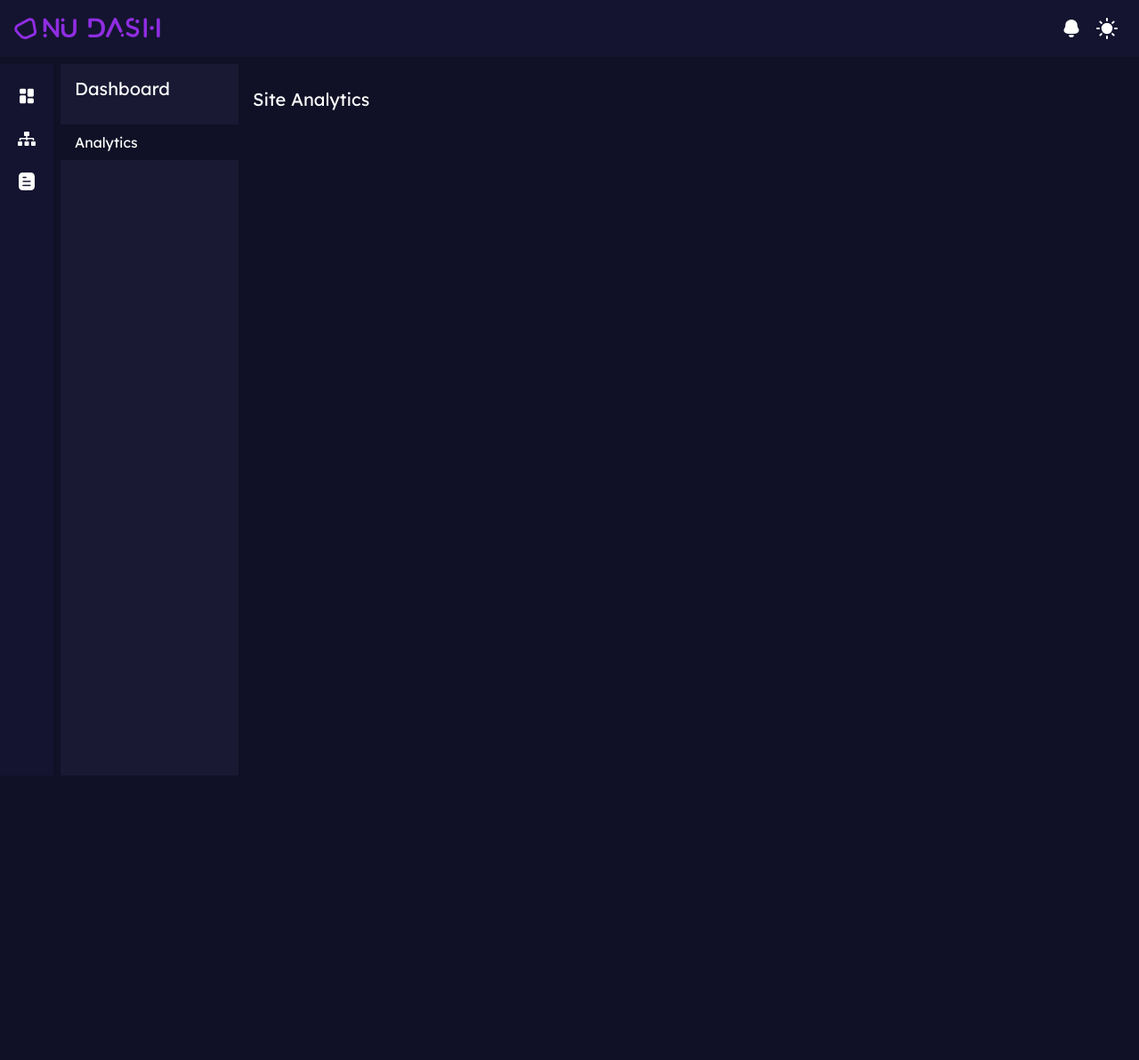
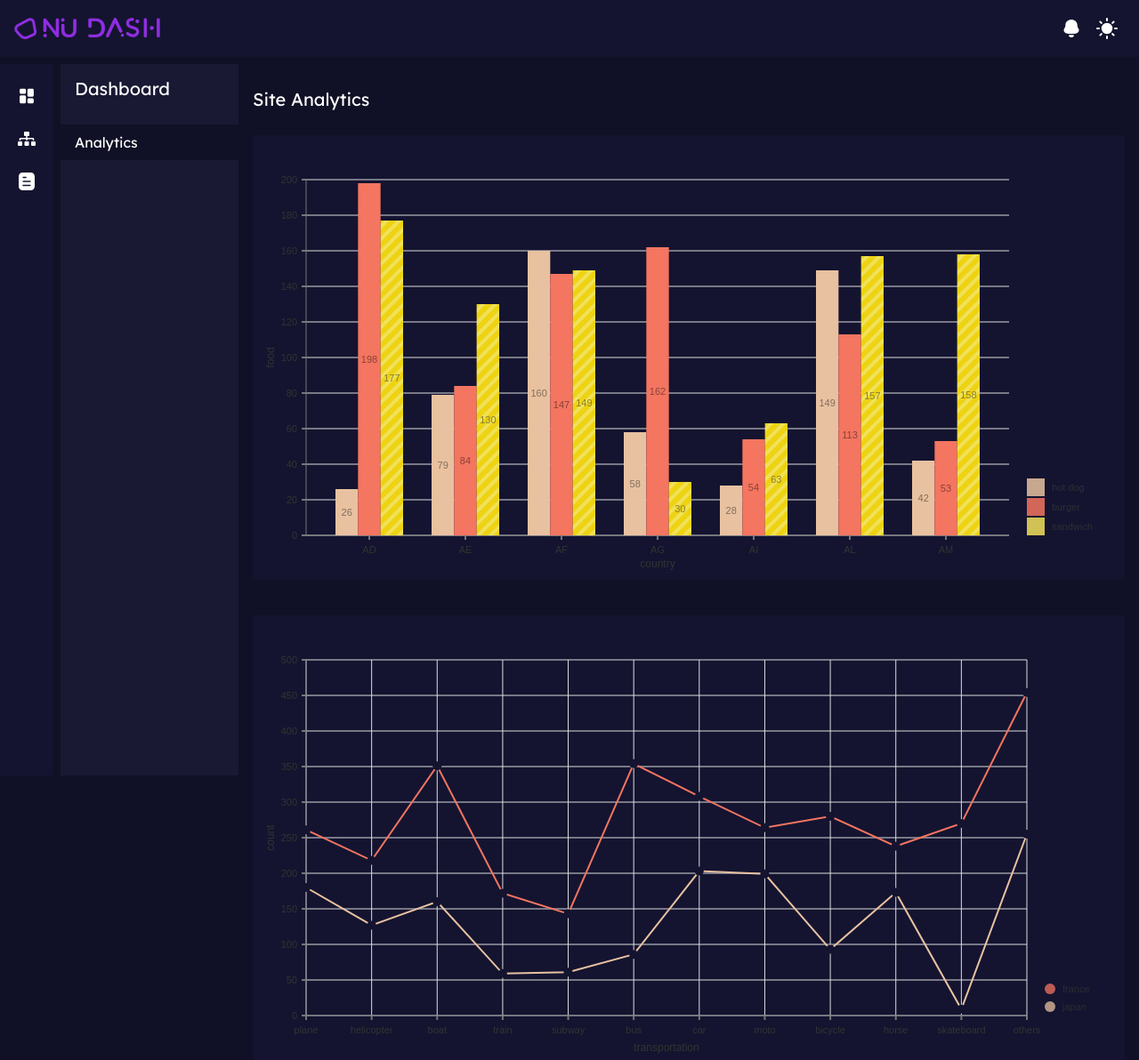
Before and after one commit to mbmohib/nudash, a React (Create React App) app: page /dashboard/analytics in a window 1280 px wide. Shown: the whole page at 89% size. Before the commit the page ends 800 px from the top, so only its background shows below. Built offline with nearby package versions, Linux system fonts and the light colour scheme; no server answers; a web font is replaced by a local one; what @jackfranklin/test-data-bot would draw is missing.

Commit message:
add chart

```diff
--- a/package.json
+++ b/package.json
@@ -19,6 +19,9 @@
     "@fontsource/lexend": "^4.5.1",
     "@hookform/resolvers": "^2.8.3",
     "@mswjs/data": "^0.8.2",
+    "@nivo/bar": "^0.74.0",
+    "@nivo/core": "^0.74.0",
+    "@nivo/line": "^0.74.0",
     "@reduxjs/toolkit": "^1.6.2",
     "@testing-library/jest-dom": "^5.11.4",
     "@testing-library/react": "^11.1.0",
--- /dev/null
+++ b/src/components/BarChart.tsx
@@ -0,0 +1,171 @@
+import { ResponsiveBar } from '@nivo/bar';
+
+import chartTheme from '../styles/chartTheme';
+
+const data = [
+  {
+    country: 'AD',
+    'hot dog': 26,
+    'hot dogColor': 'hsl(238, 70%, 50%)',
+    burger: 198,
+    burgerColor: 'hsl(234, 70%, 50%)',
+    sandwich: 177,
+    sandwichColor: 'hsl(229, 70%, 50%)',
+  },
+  {
+    country: 'AE',
+    'hot dog': 79,
+    'hot dogColor': 'hsl(57, 70%, 50%)',
+    burger: 84,
+    burgerColor: 'hsl(209, 70%, 50%)',
+    sandwich: 130,
+    sandwichColor: 'hsl(103, 70%, 50%)',
+  },
+  {
+    country: 'AF',
+    'hot dog': 160,
+    'hot dogColor': 'hsl(240, 70%, 50%)',
+    burger: 147,
+    burgerColor: 'hsl(196, 70%, 50%)',
+    sandwich: 149,
+    sandwichColor: 'hsl(84, 70%, 50%)',
+  },
+  {
+    country: 'AG',
+    'hot dog': 58,
+    'hot dogColor': 'hsl(78, 70%, 50%)',
+    burger: 162,
+    burgerColor: 'hsl(50, 70%, 50%)',
+    sandwich: 30,
+    sandwichColor: 'hsl(319, 70%, 50%)',
+  },
+  {
+    country: 'AI',
+    'hot dog': 28,
+    'hot dogColor': 'hsl(71, 70%, 50%)',
+    burger: 54,
+    burgerColor: 'hsl(69, 70%, 50%)',
+    sandwich: 63,
+    sandwichColor: 'hsl(343, 70%, 50%)',
+  },
+  {
+    country: 'AL',
+    'hot dog': 149,
+    'hot dogColor': 'hsl(263, 70%, 50%)',
+    burger: 113,
+    burgerColor: 'hsl(187, 70%, 50%)',
+    sandwich: 157,
+    sandwichColor: 'hsl(350, 70%, 50%)',
+  },
+  {
+    country: 'AM',
+    'hot dog': 42,
+    'hot dogColor': 'hsl(110, 70%, 50%)',
+    burger: 53,
+    burgerColor: 'hsl(149, 70%, 50%)',
+    sandwich: 158,
+    sandwichColor: 'hsl(208, 70%, 50%)',
+  },
+];
+
+export default function BarChart() {
+  return (
+    <ResponsiveBar
+      groupMode="grouped"
+      data={data}
+      theme={chartTheme}
+      keys={['hot dog', 'burger', 'sandwich']}
+      indexBy="country"
+      margin={{ top: 50, right: 130, bottom: 50, left: 60 }}
+      padding={0.3}
+      valueScale={{ type: 'linear' }}
+      indexScale={{ type: 'band', round: true }}
+      colors={{ scheme: 'nivo' }}
+      defs={[
+        {
+          id: 'dots',
+          type: 'patternDots',
+          background: 'inherit',
+          color: '#38bcb2',
+          size: 4,
+          padding: 1,
+          stagger: true,
+        },
+        {
+          id: 'lines',
+          type: 'patternLines',
+          background: 'inherit',
+          color: '#eed312',
+          rotation: -45,
+          lineWidth: 6,
+          spacing: 10,
+        },
+      ]}
+      fill={[
+        {
+          match: {
+            id: 'fries',
+          },
+          id: 'dots',
+        },
+        {
+          match: {
+            id: 'sandwich',
+          },
+          id: 'lines',
+        },
+      ]}
+      borderColor={{ from: 'color', modifiers: [['darker', 1.6]] }}
+      axisTop={null}
+      axisRight={null}
+      axisBottom={{
+        tickSize: 5,
+        tickPadding: 5,
+        tickRotation: 0,
+        legend: 'country',
+        legendPosition: 'middle',
+        legendOffset: 32,
+      }}
+      axisLeft={{
+        tickSize: 5,
+        tickPadding: 5,
+        tickRotation: 0,
+        legend: 'food',
+        legendPosition: 'middle',
+        legendOffset: -40,
+      }}
+      labelSkipWidth={12}
+      labelSkipHeight={12}
+      labelTextColor={{ from: 'color', modifiers: [['darker', 1.6]] }}
+      legends={[
+        {
+          dataFrom: 'keys',
+          anchor: 'bottom-right',
+          direction: 'column',
+          justify: false,
+          translateX: 120,
+          translateY: 0,
+          itemsSpacing: 2,
+          itemWidth: 100,
+          itemHeight: 20,
+          itemDirection: 'left-to-right',
+          itemOpacity: 0.85,
+          symbolSize: 20,
+          effects: [
+            {
+              on: 'hover',
+              style: {
+                itemOpacity: 1,
+              },
+            },
+          ],
+        },
+      ]}
+      role="application"
+      ariaLabel="Nivo bar chart demo"
+      barAriaLabel={function (e) {
+        return `${e.id}: ${e.formattedValue} in country: ${e.indexValue}`;
+      }}
+    />
+  );
+}
--- /dev/null
+++ b/src/components/LineChart.tsx
@@ -0,0 +1,187 @@
+// install (please make sure versions match peerDependencies)
+// yarn add @nivo/core @nivo/line
+import { ResponsiveLine } from '@nivo/line';
+
+import chartTheme from '../styles/chartTheme';
+
+const data = [
+  {
+    id: 'japan',
+    color: 'hsl(217, 70%, 50%)',
+    data: [
+      {
+        x: 'plane',
+        y: 180,
+      },
+      {
+        x: 'helicopter',
+        y: 127,
+      },
+      {
+        x: 'boat',
+        y: 160,
+      },
+      {
+        x: 'train',
+        y: 59,
+      },
+      {
+        x: 'subway',
+        y: 61,
+      },
+      {
+        x: 'bus',
+        y: 86,
+      },
+      {
+        x: 'car',
+        y: 203,
+      },
+      {
+        x: 'moto',
+        y: 199,
+      },
+      {
+        x: 'bicycle',
+        y: 93,
+      },
+      {
+        x: 'horse',
+        y: 173,
+      },
+      {
+        x: 'skateboard',
+        y: 9,
+      },
+      {
+        x: 'others',
+        y: 255,
+      },
+    ],
+  },
+  {
+    id: 'france',
+    color: 'hsl(206, 70%, 50%)',
+    data: [
+      {
+        x: 'plane',
+        y: 81,
+      },
+      {
+        x: 'helicopter',
+        y: 91,
+      },
+      {
+        x: 'boat',
+        y: 191,
+      },
+      {
+        x: 'train',
+        y: 113,
+      },
+      {
+        x: 'subway',
+        y: 82,
+      },
+      {
+        x: 'bus',
+        y: 268,
+      },
+      {
+        x: 'car',
+        y: 105,
+      },
+      {
+        x: 'moto',
+        y: 65,
+      },
+      {
+        x: 'bicycle',
+        y: 187,
+      },
+      {
+        x: 'horse',
+        y: 65,
+      },
+      {
+        x: 'skateboard',
+        y: 261,
+      },
+      {
+        x: 'others',
+        y: 199,
+      },
+    ],
+  },
+];
+
+export default function LineChart() {
+  return (
+    <ResponsiveLine
+      data={data}
+      theme={chartTheme}
+      margin={{ top: 50, right: 110, bottom: 50, left: 60 }}
+      xScale={{ type: 'point' }}
+      yScale={{
+        type: 'linear',
+        min: 'auto',
+        max: 'auto',
+        stacked: true,
+        reverse: false,
+      }}
+      yFormat=" >-.2f"
+      axisTop={null}
+      axisRight={null}
+      axisBottom={{
+        // orient: 'bottom',
+        tickSize: 5,
+        tickPadding: 5,
+        tickRotation: 0,
+        legend: 'transportation',
+        legendOffset: 36,
+        legendPosition: 'middle',
+      }}
+      axisLeft={{
+        // orient: 'left',
+        tickSize: 5,
+        tickPadding: 5,
+        tickRotation: 0,
+        legend: 'count',
+        legendOffset: -40,
+        legendPosition: 'middle',
+      }}
+      pointSize={10}
+      pointColor={{ theme: 'background' }}
+      pointBorderWidth={2}
+      pointBorderColor={{ from: 'serieColor' }}
+      pointLabelYOffset={-12}
+      useMesh={true}
+      legends={[
+        {
+          anchor: 'bottom-right',
+          direction: 'column',
+          justify: false,
+          translateX: 100,
+          translateY: 0,
+          itemsSpacing: 0,
+          itemDirection: 'left-to-right',
+          itemWidth: 80,
+          itemHeight: 20,
+          itemOpacity: 0.75,
+          symbolSize: 12,
+          symbolShape: 'circle',
+          symbolBorderColor: 'rgba(0, 0, 0, .5)',
+          effects: [
+            {
+              on: 'hover',
+              style: {
+                itemBackground: 'rgba(0, 0, 0, .03)',
+                itemOpacity: 1,
+              },
+            },
+          ],
+        },
+      ]}
+    />
+  );
+}
--- a/src/components/index.tsx
+++ b/src/components/index.tsx
@@ -35,3 +35,5 @@ export { default as SiteNav } from './SiteNav';
 export { default as SiteNavItem } from './SiteNavItem';
 export { default as Header } from './Header';
 export { default as PageLayout } from './PageLayout';
+export { default as BarChart } from './BarChart';
+export { default as LineChart } from './LineChart';
--- a/src/screens/Dashboard.screen.tsx
+++ b/src/screens/Dashboard.screen.tsx
@@ -1,5 +1,11 @@
-import { Container } from '@chakra-ui/react';
-import { PageHeader, PageLayout, PreLoader } from 'components';
+import { Box, Container } from '@chakra-ui/react';
+import {
+  BarChart,
+  LineChart,
+  PageHeader,
+  PageLayout,
+  PreLoader,
+} from 'components';
 
 import { dashboardMenus } from '../config';
 
@@ -9,6 +15,12 @@ export default function Dashboard() {
       <PreLoader isLoading={false}>
         <Container maxW="container.xl">
           <PageHeader pageName="Site Analytics" />
+          <Box height="500px">
+            <BarChart />
+          </Box>
+          <Box height="500px" mt="4">
+            <LineChart />
+          </Box>
         </Container>
       </PreLoader>
     </PageLayout>
--- /dev/null
+++ b/src/styles/chartTheme.ts
@@ -0,0 +1,32 @@
+export default {
+  background: '#141430',
+  textColor: '#FFFFFF',
+  fontSize: 11,
+  axis: {
+    domain: {
+      line: {
+        stroke: '#777777',
+        strokeWidth: 1,
+      },
+    },
+    ticks: {
+      line: {
+        stroke: '#777777',
+        strokeWidth: 2,
+      },
+    },
+  },
+  grid: {
+    line: {
+      stroke: '#dddddd',
+      strokeWidth: 1,
+    },
+  },
+  tooltip: {
+    container: {
+      background: '#141430',
+      borderRadius: '16px',
+      padding: '8px 16px',
+    },
+  },
+};
```
Also changed, not shown: 1 other file (tests, documents, lock files or other folders).
